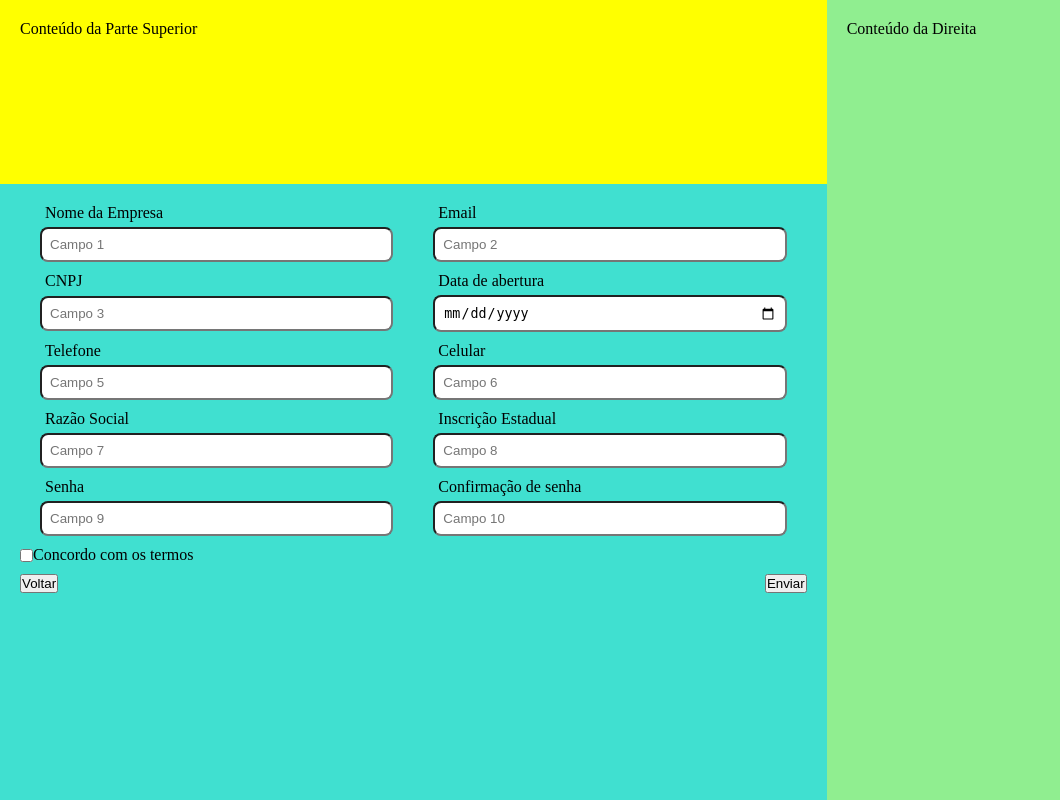
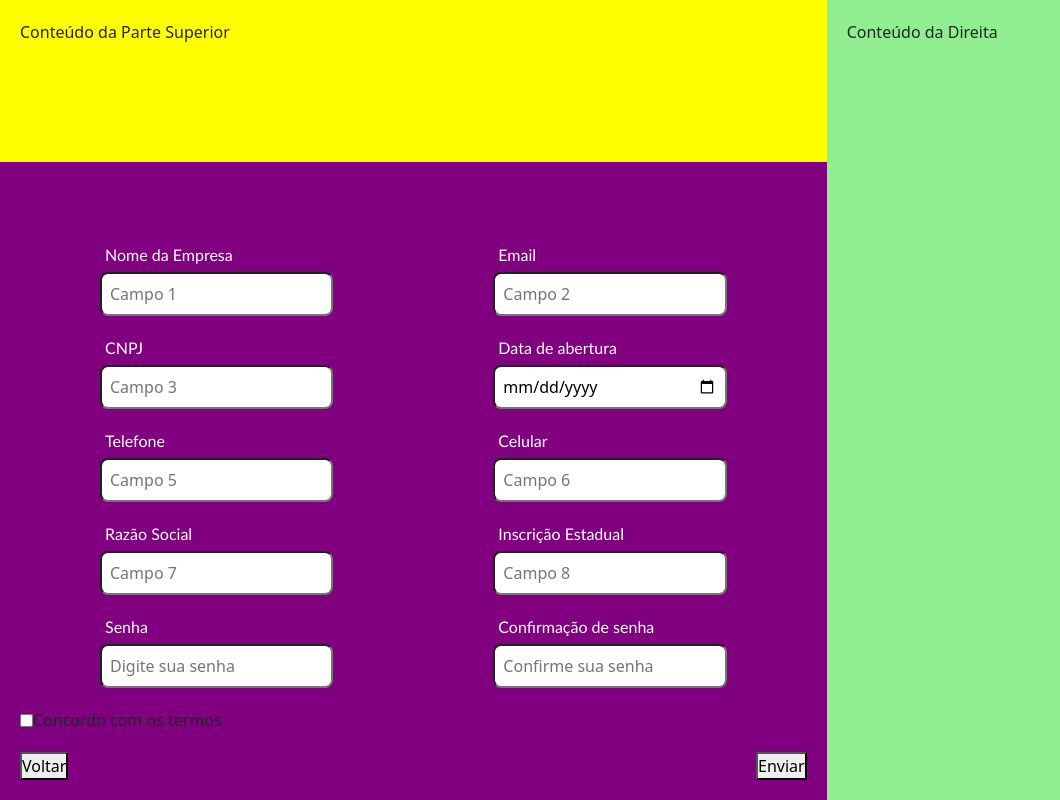
Before and after one commit to RenanZorzal/pixel_wave, a PHP site: page /vendedor.html in a window 1280 px wide. Shown: the whole page, without its empty margins (0-1060 px from the left). Run offline with PHP 8.4, Linux system fonts and the light colour scheme.

Commit message:
bootstrap

```diff
--- a/Tela de cadastro de  vendedor/vendedor.css
+++ b/Tela de cadastro de  vendedor/vendedor.css
@@ -4,7 +4,7 @@
     box-sizing: border-box;
 }
 
-.container {
+.container2 {
     display: flex;
     width: 100vw;
     height: 100vh;
@@ -22,16 +22,21 @@
     padding: 20px;
     background-color: lightgreen;
 }
+.entre_cima_baixo{
+     flex: 1;
+     background-color: purple;
+
+}
 
 .cima_esquerdo{
-    flex: 1;
+    flex: 2;
     padding: 20px;
     background-color: yellow;
 }
 
 .baixo_esquerdo{
     flex: 4;
-    background-color: turquoise;
+    background-color: purple;
     padding: 20px;
     display: flex;
     flex-direction: column;
@@ -40,7 +45,7 @@
 
 .alinhamento_lado_lado{
     display: flex;
-    margin-bottom: 10px;
+    margin-bottom: 20px;
     align-items: center;
 }
 
@@ -51,11 +56,13 @@
 }
 
 .entrada-nome{
+    font-family: 'Trebuchet MS', 'Lucida Sans Unicode', 'Lucida Grande', 'Lucida Sans', Arial, sans-serif;
+    color: white;
     display: flex;
     justify-content: left;
     align-items: start;
     flex: 1;
-    padding: 0 25px;
+    padding: 0 85px;
 
 }
 
@@ -64,7 +71,7 @@
     justify-content: center;
     align-items: center;
     flex: 1;
-    padding: 0 20px;
+    padding: 0 80px;
 
 }
 
--- a/Tela de cadastro de  vendedor/vendedor.html
+++ b/Tela de cadastro de  vendedor/vendedor.html
@@ -5,11 +5,14 @@
     <meta name="Vendedor" content="width=device-width, initial-scale=1.0">
     <title>Tela de cadastro de Vendedor</title>
     <link rel="stylesheet" href="vendedor.css">
+    <link href="https://cdn.jsdelivr.net/npm/bootstrap@5.3.3/dist/css/bootstrap.min.css" rel="stylesheet" integrity="sha384-QWTKZyjpPEjISv5WaRU9OFeRpok6YctnYmDr5pNlyT2bRjXh0JMhjY6hW+ALEwIH" crossorigin="anonymous">
+
 </head>
 <body>
-    <div class="container">
+    <div class="container2">
         <div class="esquerdo">
             <div class="cima_esquerdo">Conteúdo da Parte Superior</div>
+            <div class="entre_cima_baixo"></div>
             <div class="baixo_esquerdo">
                 <form>
                     <div class="alinhamento_lado_lado-nome">
@@ -49,10 +52,9 @@
                         <div class="entrada-nome">Confirmação de senha</div>
                     </div>
                     <div class="alinhamento_lado_lado">
-                        <div class="entrada"><input type="password" placeholder="Campo 9"></div>
-                        <div class="entrada"><input type="password" placeholder="Campo 10"></div>
+                        <div class="entrada"><input type="password" placeholder="Digite sua senha"></div>
+                        <div class="entrada"><input type="password" placeholder="Confirme sua senha"></div>
                     </div>
-
                     <div class="alinhamento_lado_lado">
                         <input type="checkbox" id="terms">
                         <label for="terms">Concordo com os termos</label>
@@ -66,6 +68,8 @@
         </div>
         <div class="direito">Conteúdo da Direita</div>
     </div>
+    <script src="https://cdn.jsdelivr.net/npm/bootstrap@5.3.3/dist/js/bootstrap.bundle.min.js" integrity="sha384-YvpcrYf0tY3lHB60NNkmXc5s9fDVZLESaAA55NDzOxhy9GkcIdslK1eN7N6jIeHz" crossorigin="anonymous"></script>
+
 
 </body>
 </html>
```
